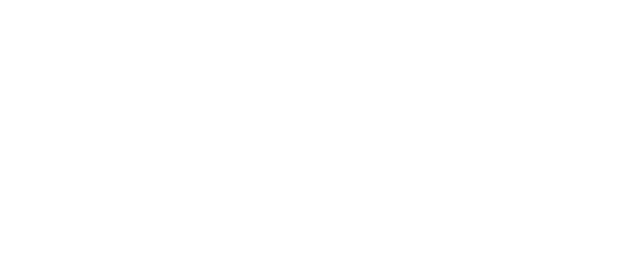
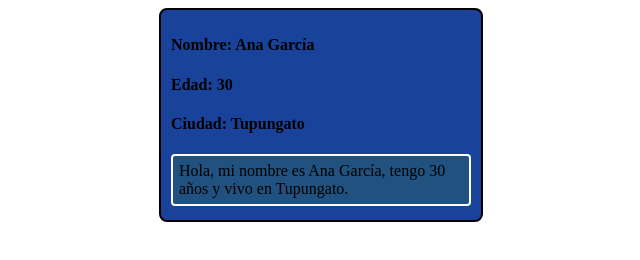
Before and after one commit to btocarmona2021/AlbertoC-PWA2025, a plain HTML site: page practico01/index.html in a window 1280 px wide. Shown: the whole page, without its empty margins (319-959 px from the left). Drawn offline with nearby package versions, Linux system fonts and the light colour scheme.

Commit message:
Paso #2
Paso #2

Paso #2

```diff
--- a/practico01/index.html
+++ b/practico01/index.html
@@ -1,12 +1,56 @@
 <!DOCTYPE html>
 <html lang="es">
 <head>
-    <meta charset="UTF-8">
-    <meta name="viewport" content="width=device-width, initial-scale=1.0">
+    <meta charset="UTF-8" />
+    <meta name="viewport" content="width=device-width, initial-scale=1.0" />
     <title>Document</title>
-    <style></style>
+    <script src="https://unpkg.com/vue@3/dist/vue.global.js"></script>
+    <style>
+        .contenedor{
+            width: 300px;
+            height: 200px;
+            margin: auto;
+            background-color: rgb(25, 66, 155);
+            padding:5px 10px;
+            border-radius: 8px;
+                border: 2px solid black;
+            }
+             .parrafo{
+                    background-color: rgb(33, 81, 126);
+                    padding: 6px;
+                    border-radius: 4px;
+                    border: 2px solid white;
+                }
+                </style>
 </head>
 <body>
+        <div id="app">
+            <div class="contenedor">
+                <h4>Nombre: {{nombre}}</h4>
+                <h4>Edad: {{edad}}</h4>
+                <h4>Ciudad: {{ciudad}}</h4>
+                <p class="parrafo">
+                    Hola, mi nombre es {{nombre}}, tengo {{edad}} años y vivo en
+                    {{ciudad}}.
+                </p>
+            </div>
+        </div>
 
+        <script>
+            const { createApp, ref } = Vue;
+
+            createApp({
+                setup() {
+                    const nombre = ref("Ana García");
+                    const edad = ref(30);
+                    const ciudad = ref("Tupungato");
+                    return {
+                        nombre,
+                        edad,
+                        ciudad,
+                    };
+                },
+            }).mount("#app");
+        </script>
 </body>
 </html>
```
